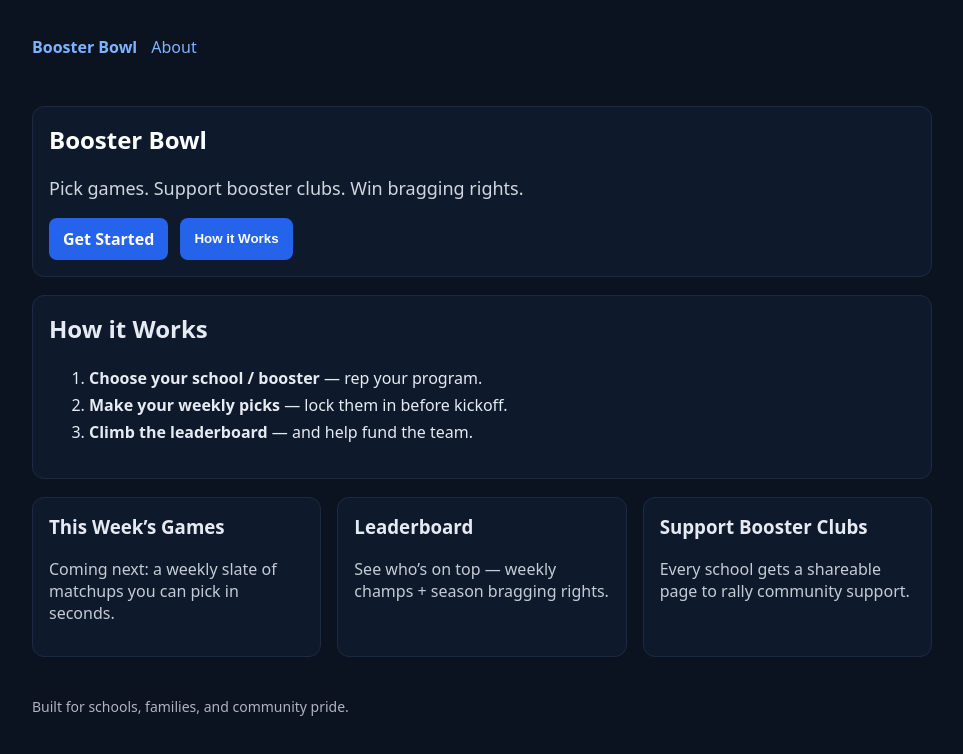
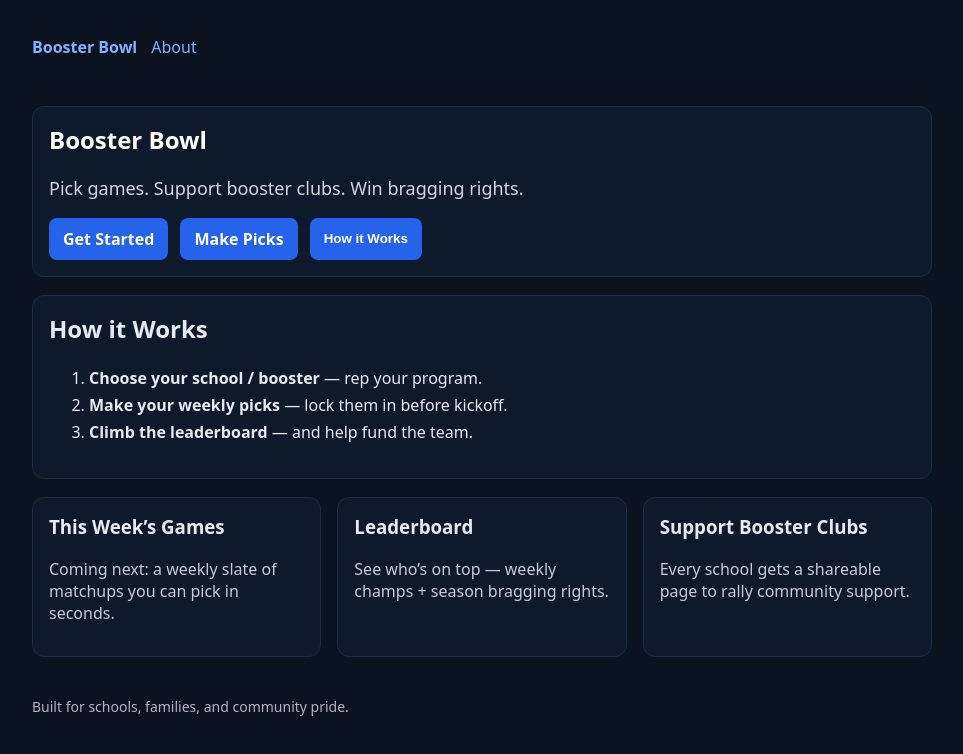
Before and after one commit to Rloney86/booster-bowl, a Next.js app: page / in a window 1280 px wide. Shown: the top 754 px of the page, without its empty margins (158-1121 px from the left). Built offline with nearby package versions, Linux system fonts and the light colour scheme.

Commit message:
Add 'Make Picks' link to index page

```diff
--- a/pages/index.js
+++ b/pages/index.js
@@ -19,6 +19,7 @@ export default function Home() {
           <Link href="/about" className="button">
             Get Started
           </Link>
+            <Link className="button" href="/picks">Make Picks</Link>
           <button className="button" onClick={scrollToHow}>
             How it Works
           </button>
```
